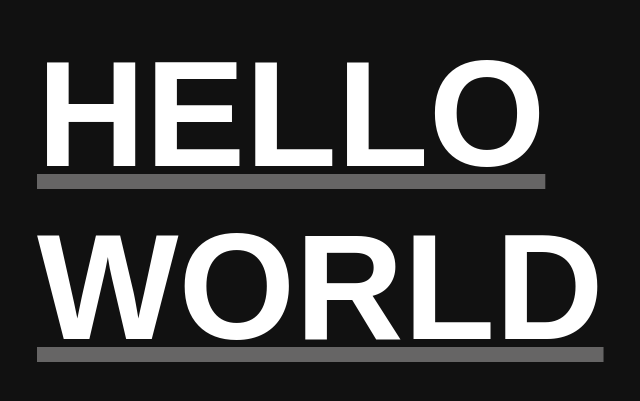
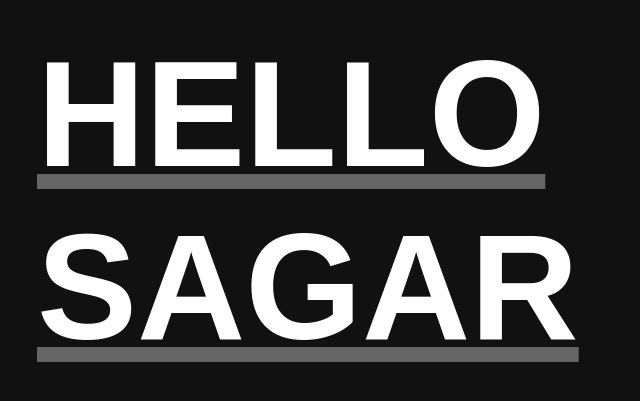
Before and after one commit to Divyaaaani/html-Portfolio, a plain HTML site: page index.html in a window 1280 px wide. Shown: the part 199-600 px from the top of the page, without its empty margins (283-923 px from the left). Drawn offline with Linux system fonts and the light colour scheme.

Commit message:
Update index.html

```diff
--- a/index.html
+++ b/index.html
@@ -72,7 +72,7 @@
 </head>
 <body>
 
-  <div class="popup">HELLO WORLD</div>
+  <div class="popup">HELLO SAGAR</div>
   <div id="heart" class="pop"></div>
 
 
```
